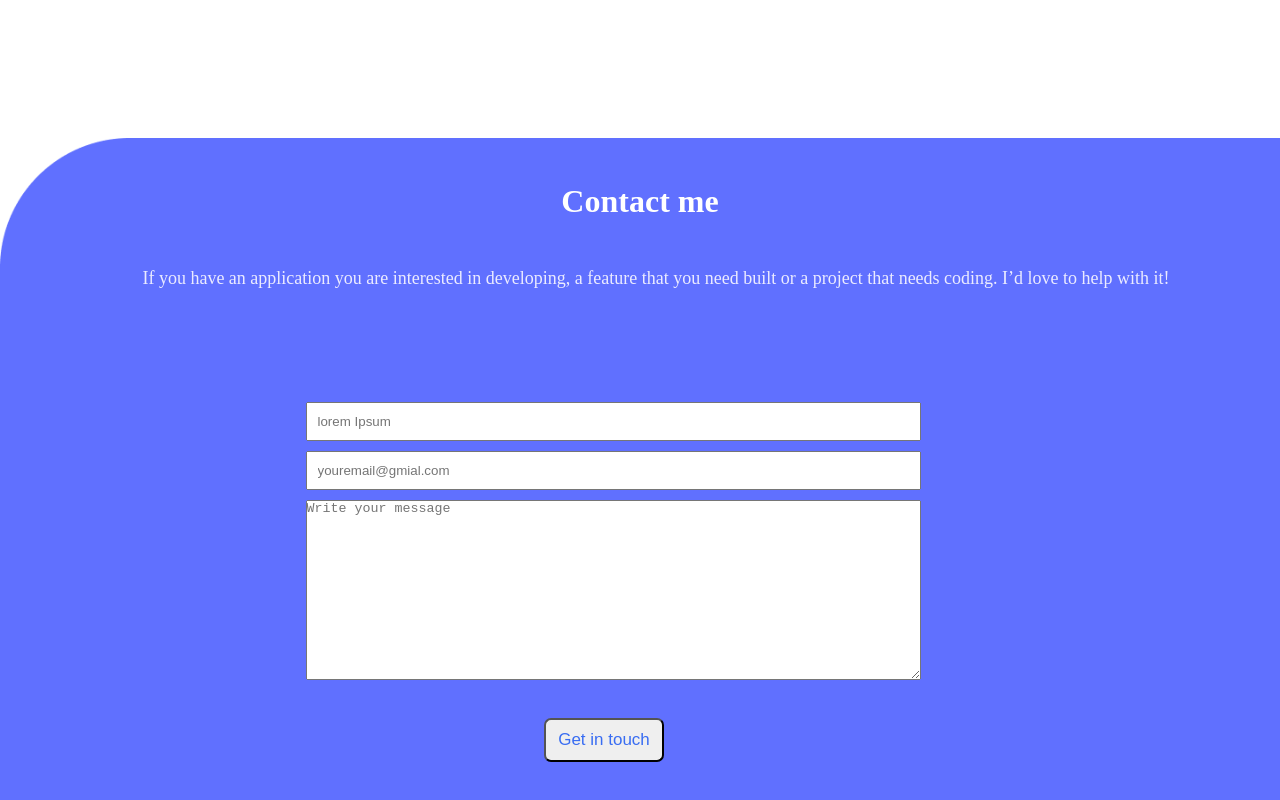
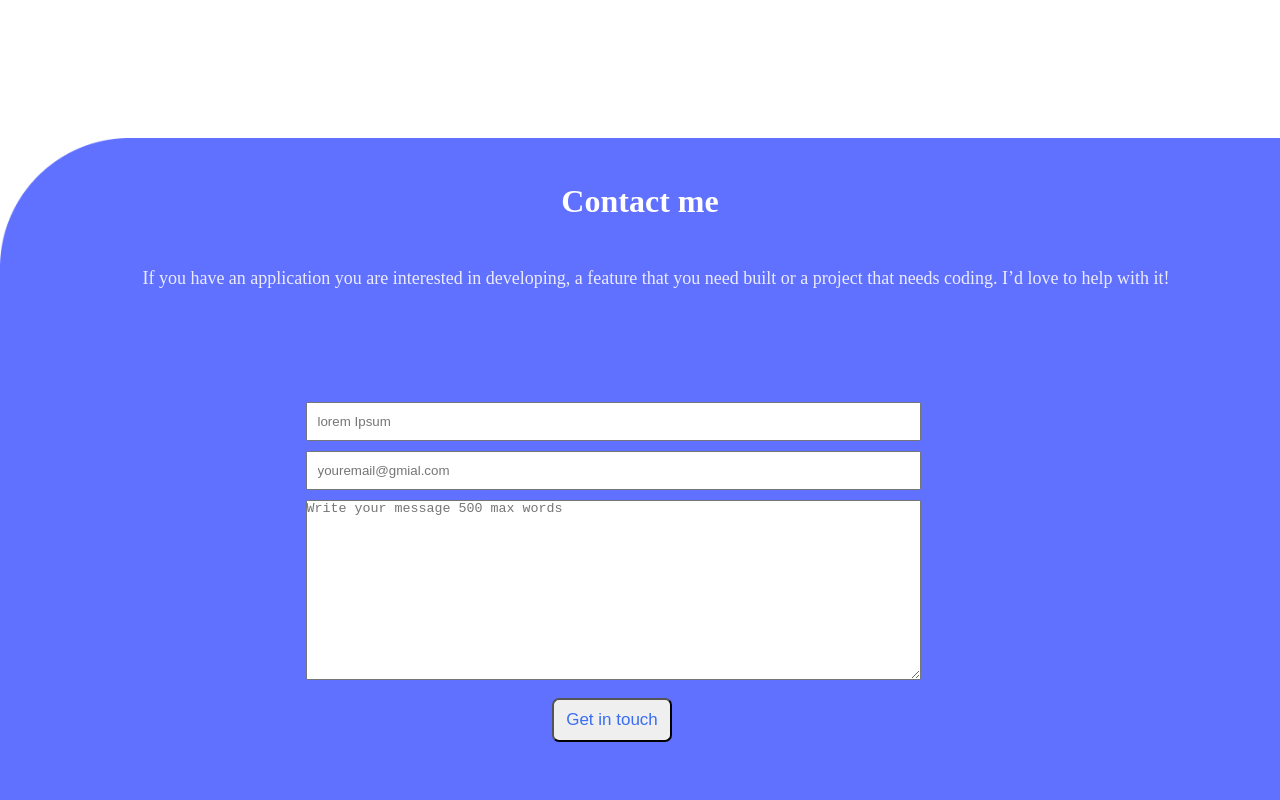
Before and after one commit to zinlynhtet/Microverse-Portfolio-Project, a website: page index.html in a window 1280 px wide. Shown: the part 2762-3562 px from the top of the page. Drawn offline with Linux system fonts and the light colour scheme; a web font is replaced by a local one.

Commit message:
fix responsive query values

```diff
--- a/index.html
+++ b/index.html
@@ -202,7 +202,7 @@
             <div class="textinput">
                 <input type="text" class="userName" placeholder="lorem Ipsum" maxlength="30" required>
                 <input type="email" class="email" id="#" placeholder="youremail@gmial.com" required>
-                <textarea class="report" id="#" cols="30" rows="10" maxlength="500" placeholder="Write your message" required></textarea>
+                <textarea class="report" id="#" cols="30" rows="10" maxlength="500" placeholder="Write your message 500 max words" required></textarea>
             </div>
         <!-- your other form fields go here -->
         <button type="submit">Get in touch</button>
--- a/style.css
+++ b/style.css
@@ -66,7 +66,6 @@
   left: 24px;
   right: 24px;
 }
-
  form p {
    position: absolute;
    top: 130px;
@@ -76,7 +75,6 @@
    left: 24px;
    right: 24px;
  }
-
 .hero p {
   color: #344563;
   font-family: 'Times New Roman', Times, serif;
@@ -347,6 +345,7 @@
   letter-spacing: 0.51px;
   margin: 12px 169px 12px 0;
   padding: 12px;
+  width: 50%;
   border-radius: 8px;
   border: 1px solid #6070ff;
   color: #396df2;
@@ -541,7 +540,7 @@
 
 form {
   position: absolute;
-  top: 3900px;
+  top: 4000px;
   background-image: url(./image/Contact\ me.png);
   background-repeat: no-repeat;
   object-fit: cover;
@@ -584,8 +583,14 @@
   position: absolute;
   top: 540px;
   left: 34px;
+  cursor: pointer;
+  user-select: none;
 }
 
+button:hover {
+  color: white;
+  background-color: #6070ff;
+}
 .textinput {
   margin-top: 150px;
 }
@@ -596,17 +601,15 @@
     top: 4100px;
     width: 100%;
   }
-
    form p {
     margin-left: 32px;
    }
-
   .textinput {
     margin-left: 32px;
   }
 
   form button {
-    margin-left: 32px;
+    margin-left: 40px;
     top: 540px;
   }
 }
@@ -633,11 +636,19 @@
   form {
     top: 4800px;
   }
+    form button {
+      margin-left: 40px;
+      top: 540px;
+    }
 }
 
 @media (min-width: 760px) {
   form {
     top: 4900px;
+  }
+    form button {
+      margin-left: 40px;
+      top: 540px;
     }
 }
 
@@ -651,39 +662,37 @@
     top: 540px;
     left: 40%;
   }
-
-  .work-card {
+  .work-card{
     margin-left: 40px;
   }
 }
-
 @media (min-width: 769px) {
   form {
     top: 2900px;
+
   }
 }
-
 @media (min-width: 1024px) {
   form {
     background-image: url(./image/contact\ form-\ background-shape-desktop.png);
     background-size: 100%;
   }
-
    .textinput {
     margin-top: 80px;
    }
 
   form button {
     top: 510px;
+
   }
-
   .work-card {
     margin-left: 40px;
   }
 }
-
-@media (min-width: 1176px) {
+@media (min-width: 1245px){
   form button {
-    top: 570px;
+    top:500px;
+    margin-left: 40px;
+    margin-top: 60px;
   }
 }
```
Lines whose indentation alone changed are shown as unchanged.
